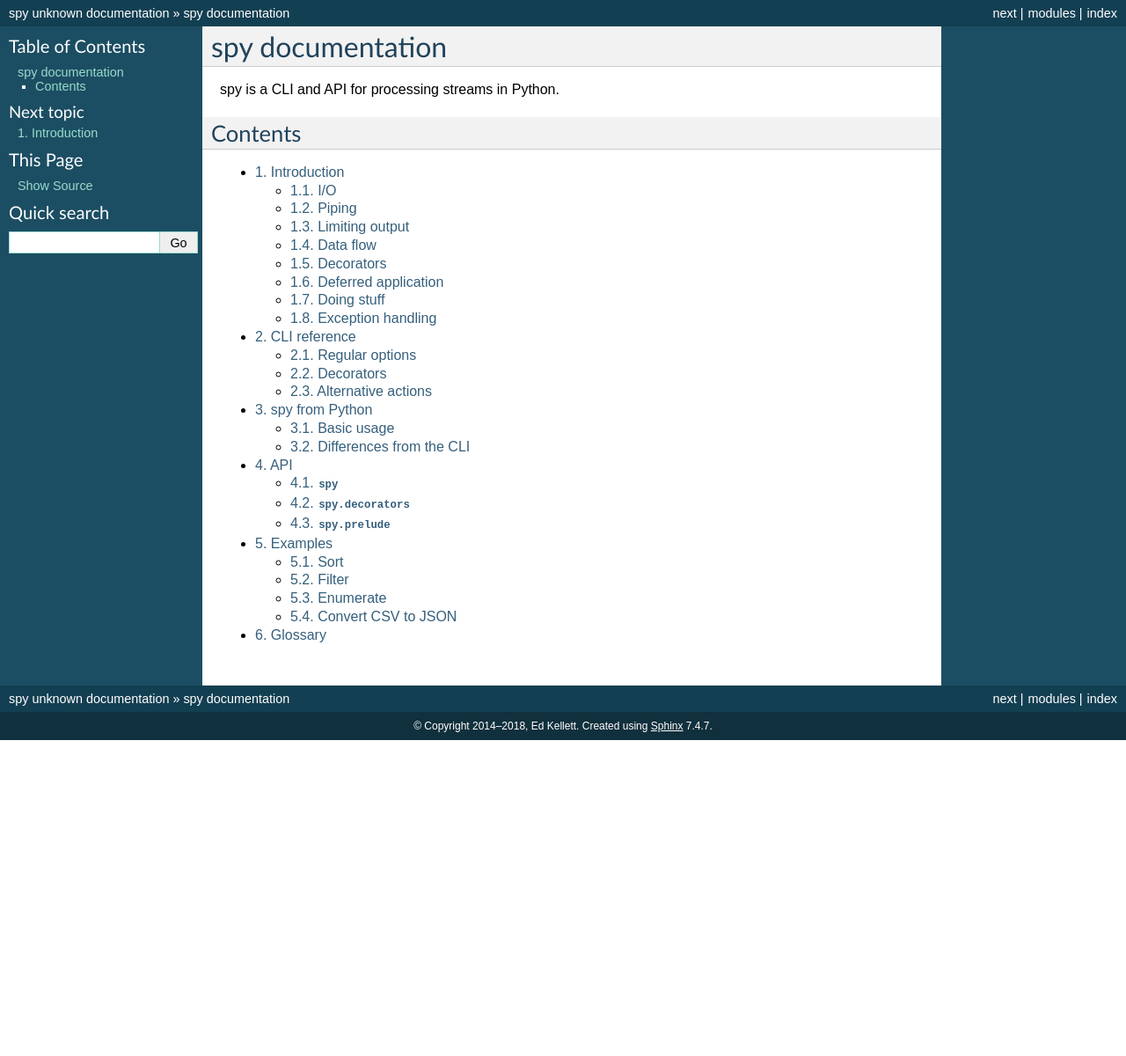
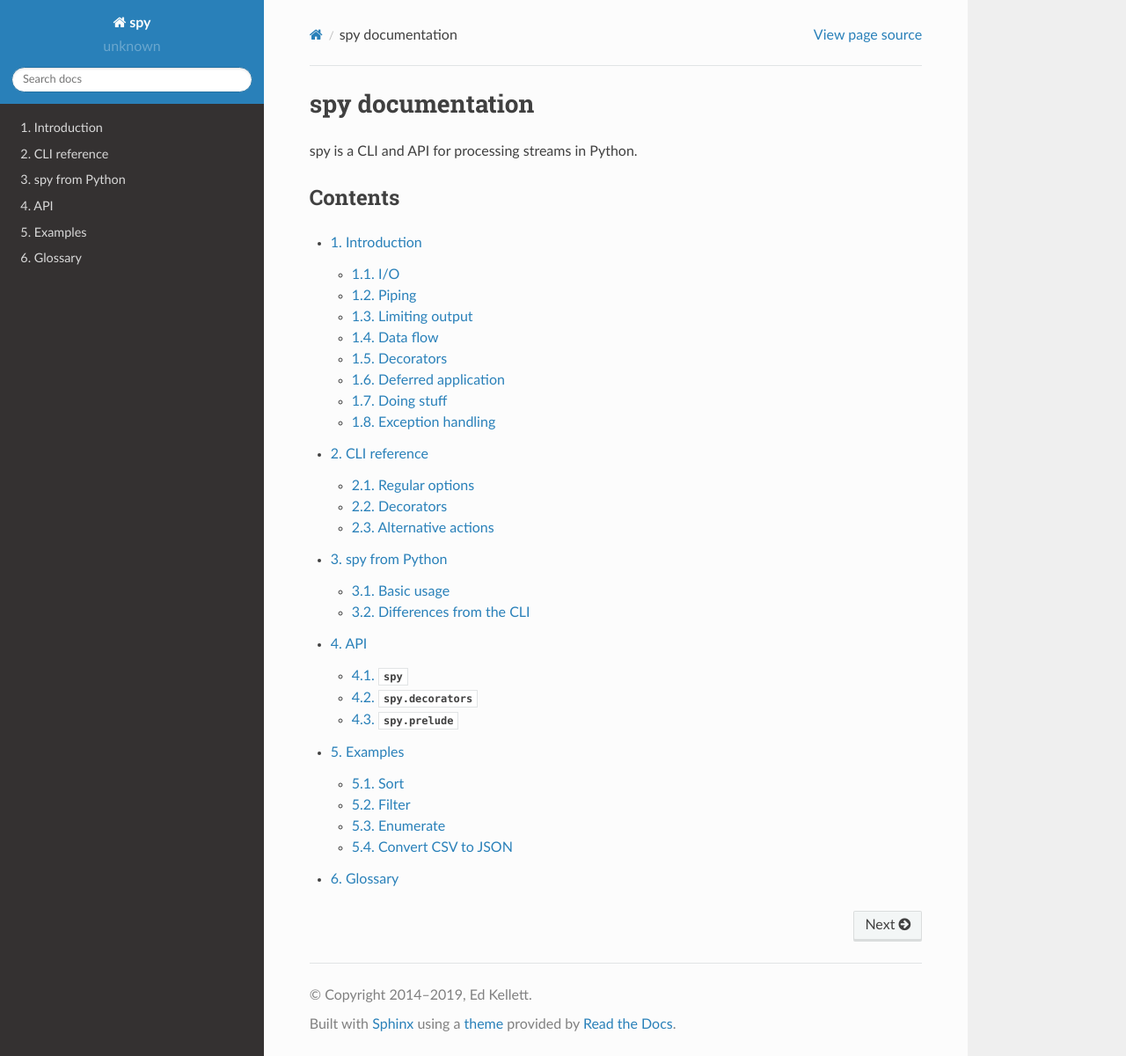
Before and after one commit to edk0/spy, a Sphinx documentation site: the page built from doc/index.rst, in a window 1280 px wide and 1200 px high. Shown: the whole window at 88% size. Built offline with Sphinx 7.4.7 and the Read the Docs theme 2.0.0, drawn with Linux system fonts in a browser that asks for light colours.

Commit message:
doc/conf: update copyright, use rtd theme

```diff
--- a/doc/conf.py
+++ b/doc/conf.py
@@ -50,7 +50,7 @@ master_doc = 'index'
 
 # General information about the project.
 project = 'spy'
-copyright = '2014–2018, Ed Kellett'
+copyright = '2014–2019, Ed Kellett'
 
 # The version info for the project you're documenting, acts as replacement for
 # |version| and |release|, also used in various other places throughout the
@@ -111,7 +111,7 @@ pygments_style = 'sphinx'
 
 # The theme to use for HTML and HTML Help pages.  See the documentation for
 # a list of builtin themes.
-html_theme = 'default'
+html_theme = 'sphinx_rtd_theme'
 
 # Theme options are theme-specific and customize the look and feel of a theme
 # further.  For a list of options available for each theme, see the
```
